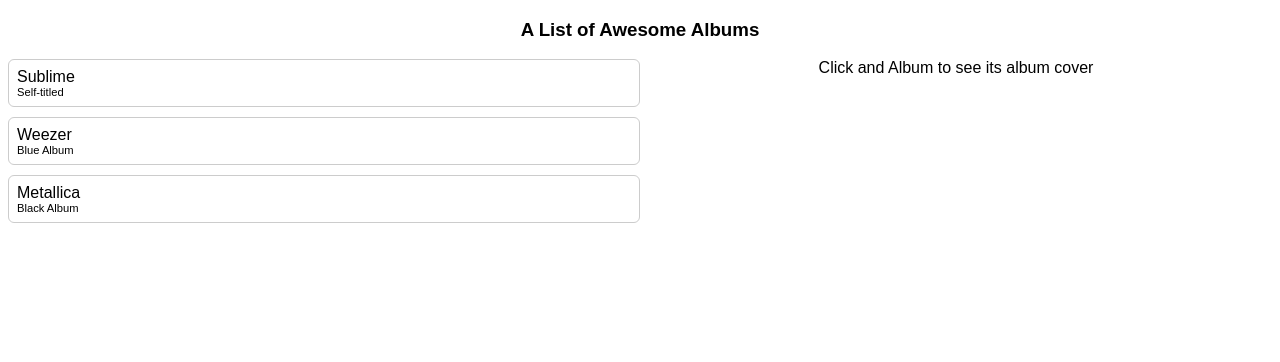
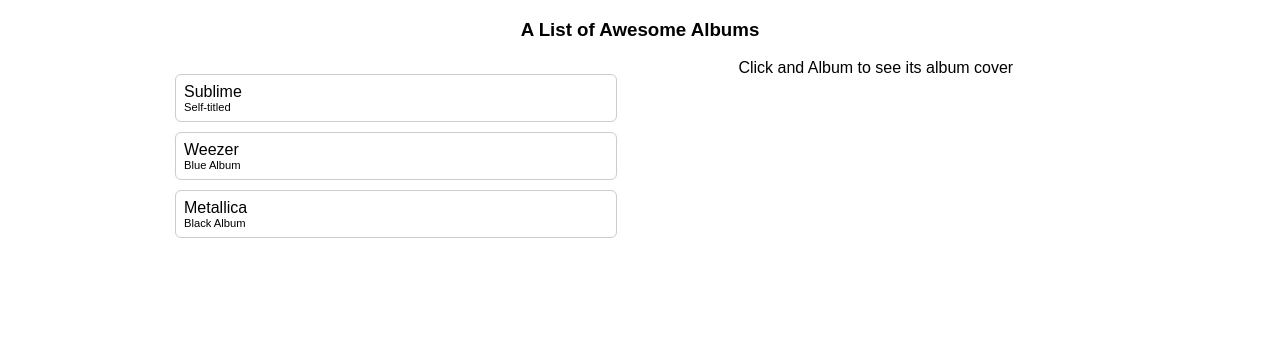
Before and after one commit to chriswhong/my-first-website, a plain HTML site: page index.html in a window 1280 px wide. Drawn offline with nearby package versions, Linux system fonts and the light colour scheme.

Commit message:
center container div, add padding to album list

```diff
--- a/css/styles.css
+++ b/css/styles.css
@@ -4,7 +4,8 @@ body {
 }
 
 #album-list {
-  width: 50%;
+  width: 46%;
+  padding: 15px;
   display: inline-block;
   float: left;
   text-align: left;
@@ -30,6 +31,11 @@ body {
    cursor: pointer;
 }
 
+.container {
+  max-width: 960px;
+  margin: 0 auto;
+}
+
 
 
 /* select all p tags that have class artist-name
```
